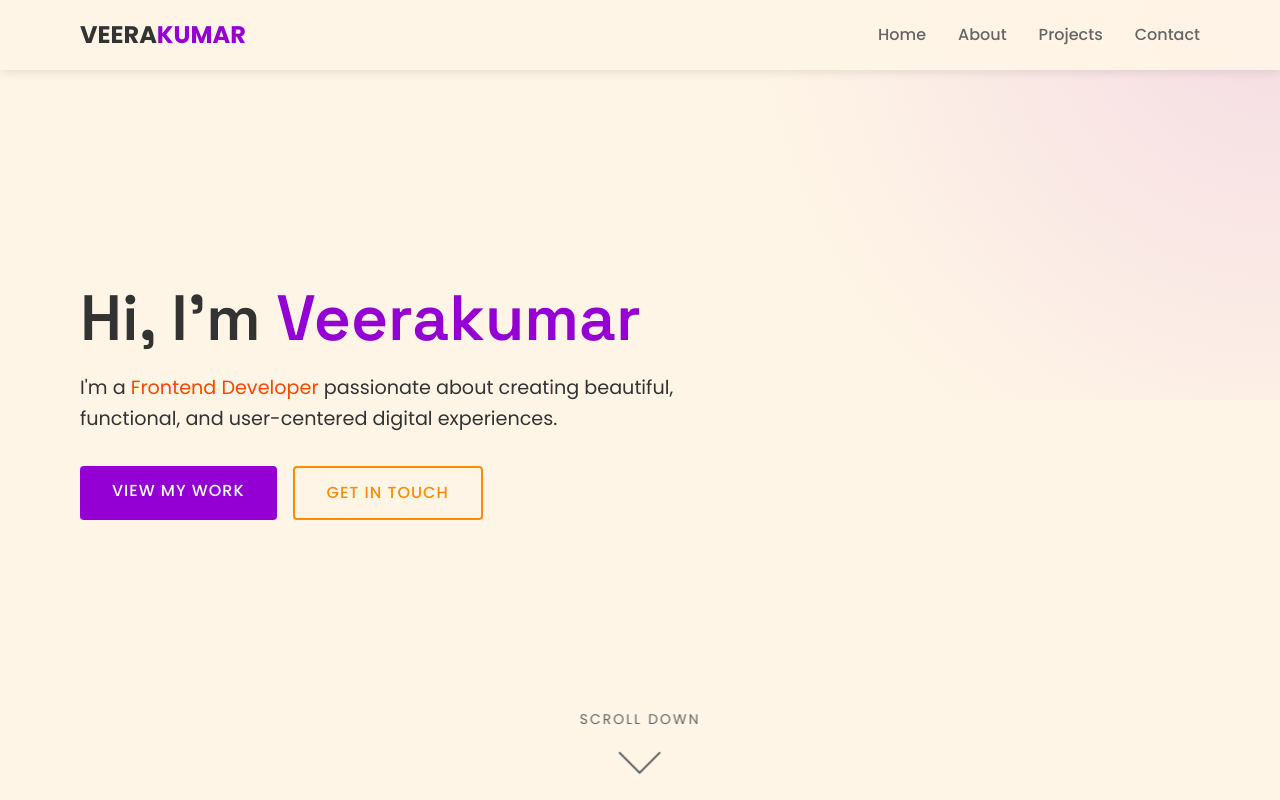
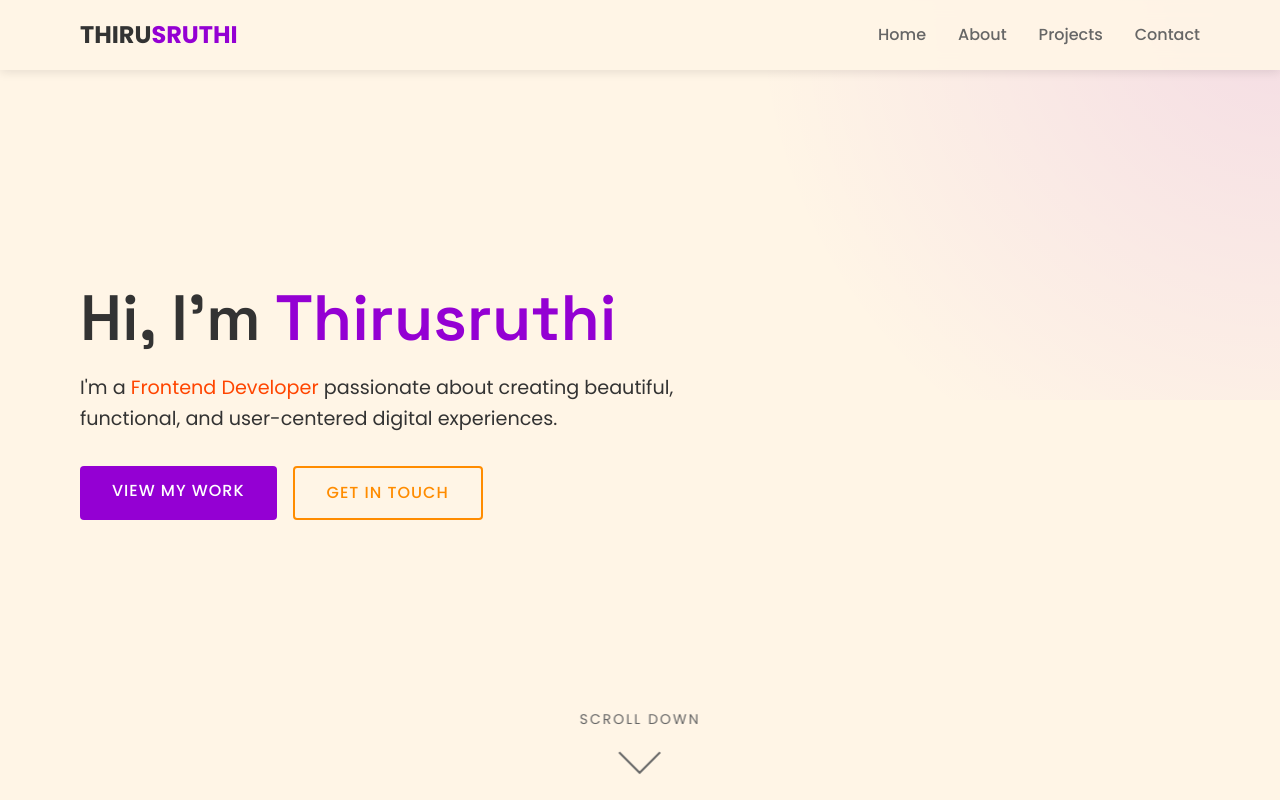
Before and after one commit to thirusruthi96-web/snsmca, a plain HTML site: page index.html in a window 1280 px wide. Shown: the top 800 px of the page. Drawn offline with Linux system fonts and the light colour scheme.

Commit message:
index.html

```diff
--- a/index.html
+++ b/index.html
@@ -788,7 +788,7 @@
     <!-- Header & Navigation -->
     <header id="header">
         <div class="container nav-container">
-            <a href="#home" class="logo">VEERA<span>KUMAR</span></a>
+            <a href="#home" class="logo">THIRU<span>SRUTHI</span></a>
             <button class="mobile-toggle" aria-label="Toggle menu">☰</button>
             <ul class="nav-links">
                 <li><a href="#home">Home</a></li>
@@ -802,7 +802,7 @@
     <!-- Hero Section -->
     <section id="home" class="hero">
         <div class="container hero-content">
-            <h1>Hi, I'm <span class="highlight">Veerakumar</span></h1>
+            <h1>Hi, I'm <span class="highlight">Thirusruthi</span></h1>
             <p>I'm a <span class="accent">Frontend Developer</span> passionate about creating beautiful, functional, and user-centered digital experiences.</p>
             <div class="hero-buttons">
                 <a href="#projects" class="btn">View My Work</a>
```
